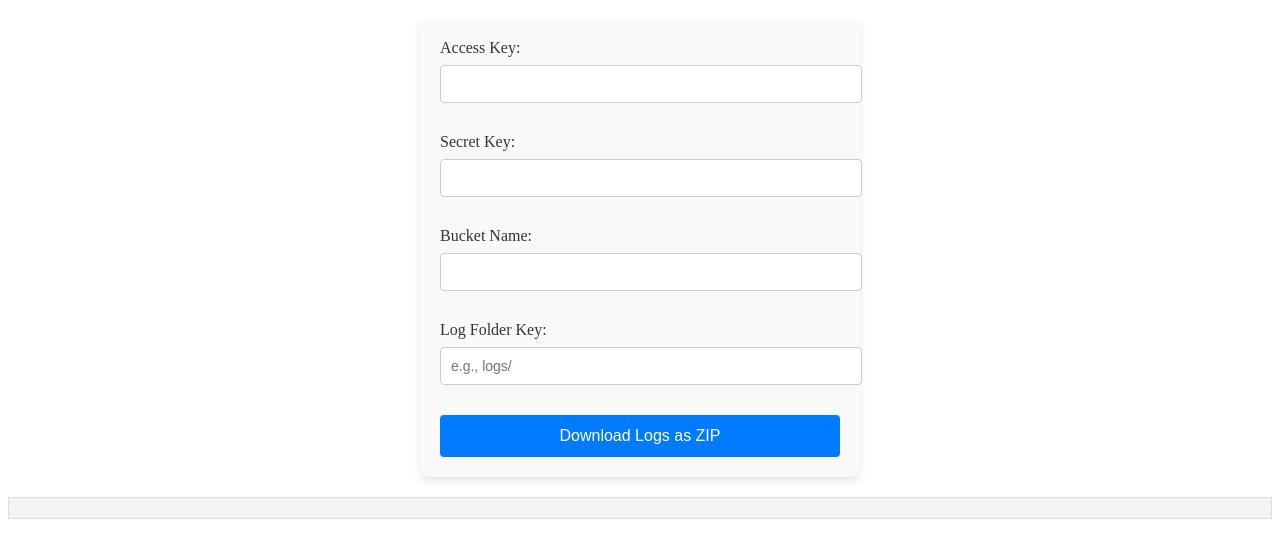
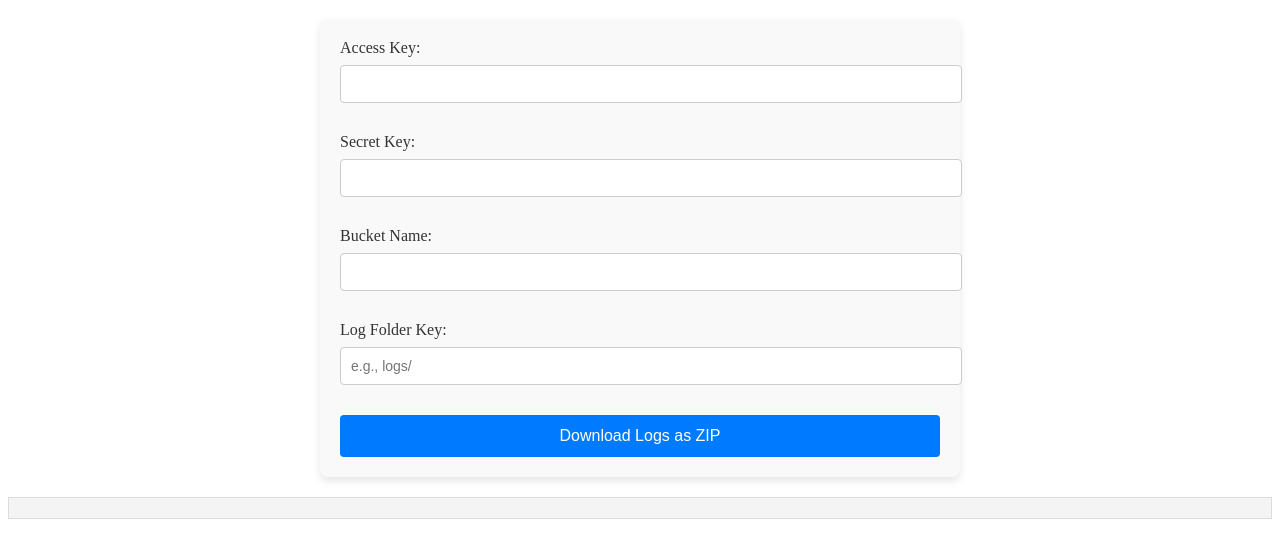
Before and after one commit to nhuan404/sha256, a plain HTML site: page index.html in a window 1280 px wide. Shown: the part 136-694 px from the top of the page. Drawn offline with nearby package versions, Linux system fonts and the light colour scheme.

Commit message:
Update index.html

```diff
--- a/index.html
+++ b/index.html
@@ -10,7 +10,8 @@
     <script src="https://cdnjs.cloudflare.com/ajax/libs/jszip/3.10.1/jszip.min.js"></script>
     <style>
         #s3Form {
-    width: 400px;
+    width: 100%;
+    max-width: 600px;  /* Giới hạn chiều rộng tối đa của form */
     margin: 0 auto;
     padding: 20px;
     background-color: #f9f9f9;
```
